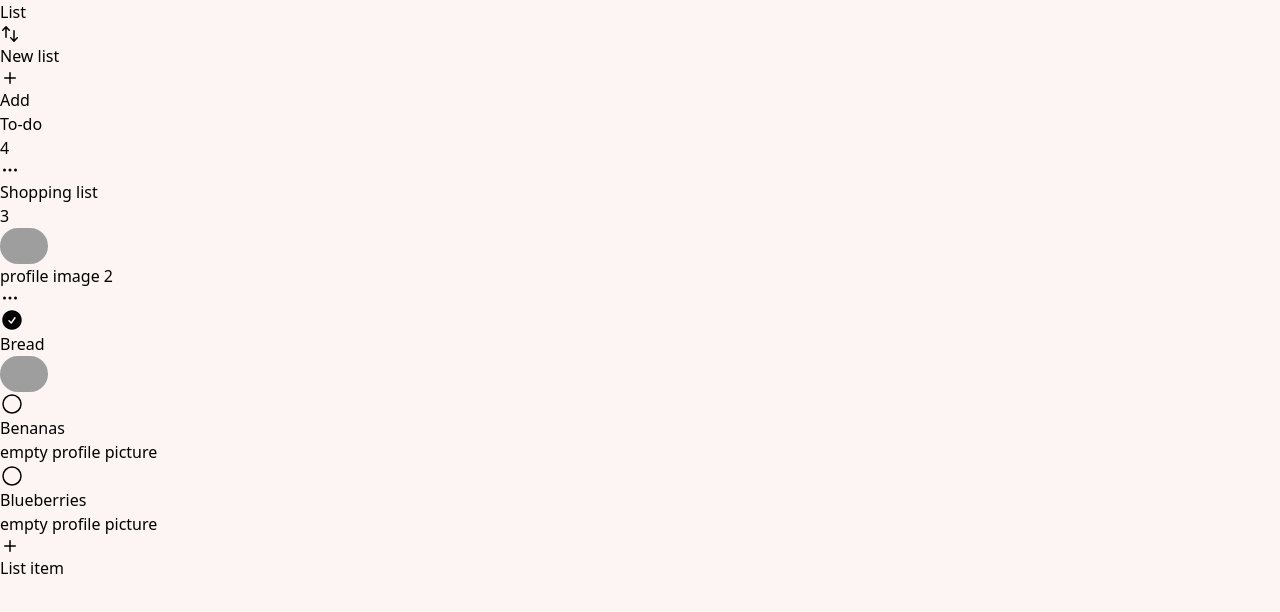
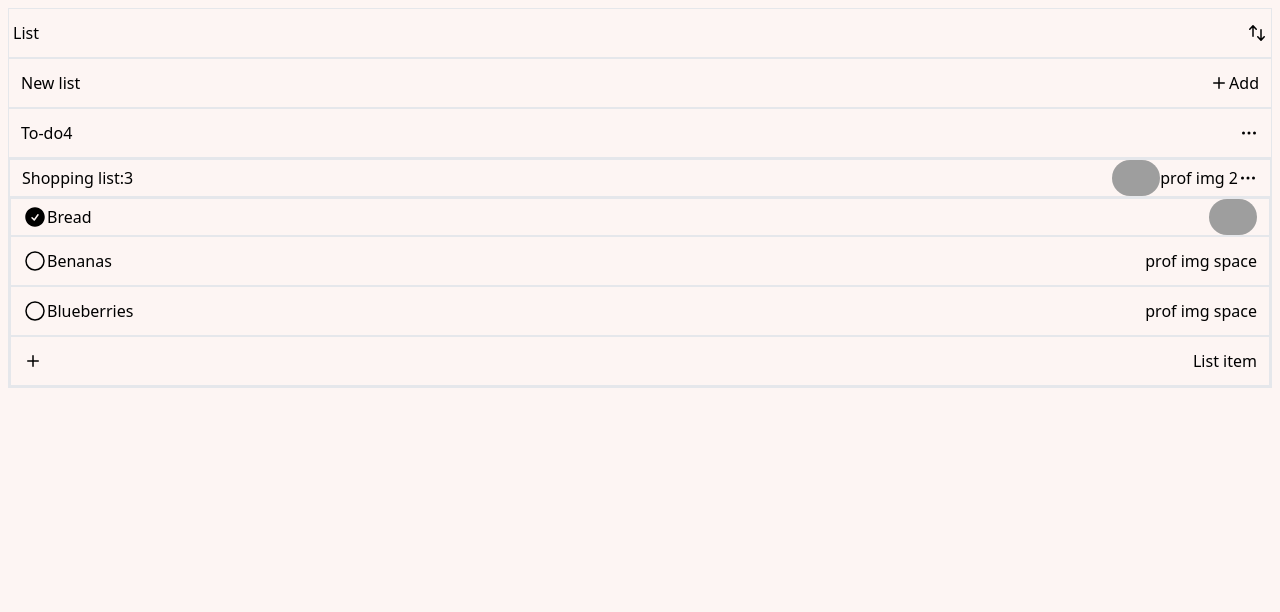
Before and after one commit to AmirhosseinOlyaei/my-simple-todo, a website: page index.html in a window 1280 px wide. Drawn offline with nearby package versions, Linux system fonts and the light colour scheme; grey boxes are pictures that could not be loaded.

Commit message:
TailwindCSS styling added

```diff
--- a/index.html
+++ b/index.html
@@ -10,9 +10,9 @@
     <title>My Simple ToDo</title>
 </head>
 
-<body class="bg-[#fdf5f3]">
+<body class="bg-[#fdf5f3] m-2">
     <!-- lists -->
-    <div>
+    <div class="flex flex-row justify-between items-center border px-1 py-3">
         <div>List</div>
         <div><svg xmlns="http://www.w3.org/2000/svg" viewBox="0 0 20 20" fill="currentColor" class="w-5 h-5">
                 <path fill-rule="evenodd"
@@ -22,8 +22,9 @@
         </div>
     </div>
     <!-- new list -->
-    <div>
+    <div class="flex flex-row justify-between items-center border p-3">
         <div>New list</div>
+        <div class="flex items-center">
             <div>
                 <svg xmlns="http://www.w3.org/2000/svg" viewBox="0 0 20 20" fill="currentColor" class="w-5 h-5">
                     <path
@@ -32,9 +33,10 @@
             </div>
             <div>Add</div>
         </div>
+    </div>
     <!-- to do  -->
-    <div>
-        <div>
+    <div class="flex flex-row justify-between items-center border p-3">
+        <div class="flex">
             <div>To-do</div>
             <div>4</div>
         </div>
@@ -47,15 +49,15 @@
         </div>
     </div>
     <!-- shopping list -->
-    <div>
+    <div class="flex flex-col justify-between items-center border">
         <!-- shopping list header -->
-        <div>
-            <div>
-                <div>Shopping list</div>
+        <div class="flex flex-row justify-between items-center w-full border px-3">
+            <div class="flex">
+                <div>Shopping list:</div>
                 <div>3</div>
             </div>
-            <div>
-                <div>
+            <div class="flex items-center">
+                <div class="flex items-center">
                     <div class="rounded-full">
                         <a href="#" role="button">
                             <img id="profile-image-3" class="rounded-full w-12"
@@ -64,7 +66,7 @@
                                 alt="profile picture 3" aria-hidden="true" data-noaft="">
                         </a>
                     </div>
-                    <div>profile image 2</div>
+                    <div>prof img 2</div>
                 </div>
                 <div>
                     <svg xmlns="http://www.w3.org/2000/svg" viewBox="0 0 20 20" fill="currentColor" class="w-5 h-5">
@@ -76,10 +78,10 @@
             </div>
         </div>
         <!-- shopping list items -->
-        <div>
+        <div class="flex flex-col justify-between items-center w-full border">
             <!-- fist item -->
-            <div>
-                <div>
+            <div class="flex flex-row justify-between items-center w-full border px-3">
+                <div class="flex">
                     <div>
                         <svg xmlns="http://www.w3.org/2000/svg" viewBox="0 0 24 24" fill="currentColor" class="w-6 h-6">
                             <path fill-rule="evenodd"
@@ -103,8 +105,8 @@
                 </div>
             </div>
             <!-- second item -->
-            <div>
-                <div>
+            <div class="flex flex-row justify-between items-center w-full border p-3">
+                <div class="flex">
                     <div>
                         <svg xmlns="http://www.w3.org/2000/svg" fill="none" viewBox="0 0 24 24" stroke-width="1.5"
                             stroke="currentColor" class="w-6 h-6">
@@ -117,12 +119,12 @@
                     </div>
                 </div>
                 <div>
-                    empty profile picture
+                    prof img space
                 </div>
             </div>
             <!-- third item -->
-            <div>
-                <div>
+            <div class="flex flex-row justify-between items-center w-full border p-3">
+                <div class="flex">
                     <div>
                         <svg xmlns="http://www.w3.org/2000/svg" fill="none" viewBox="0 0 24 24" stroke-width="1.5"
                             stroke="currentColor" class="w-6 h-6">
@@ -135,11 +137,11 @@
                     </div>
                 </div>
                 <div>
-                    empty profile picture
+                    prof img space
                 </div>
             </div>
             <!-- add list item -->
-            <div>
+            <div class="flex flex-row justify-between items-center w-full border p-3">
                 <div>
                     <svg xmlns="http://www.w3.org/2000/svg" viewBox="0 0 20 20" fill="currentColor" class="w-5 h-5">
                         <path
```
Also changed, not shown: css/styles.css, 1 other file. Lines whose indentation alone changed are shown as unchanged.
